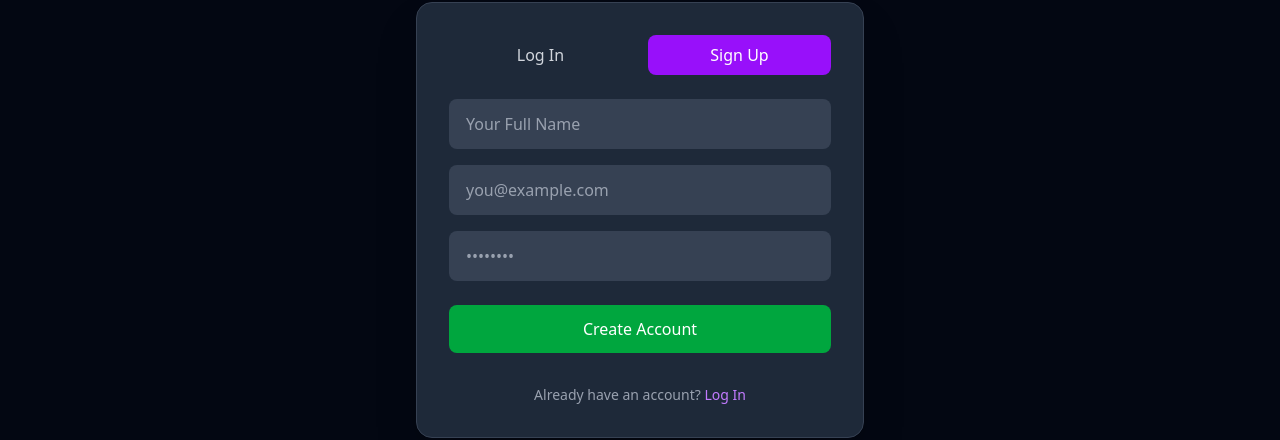
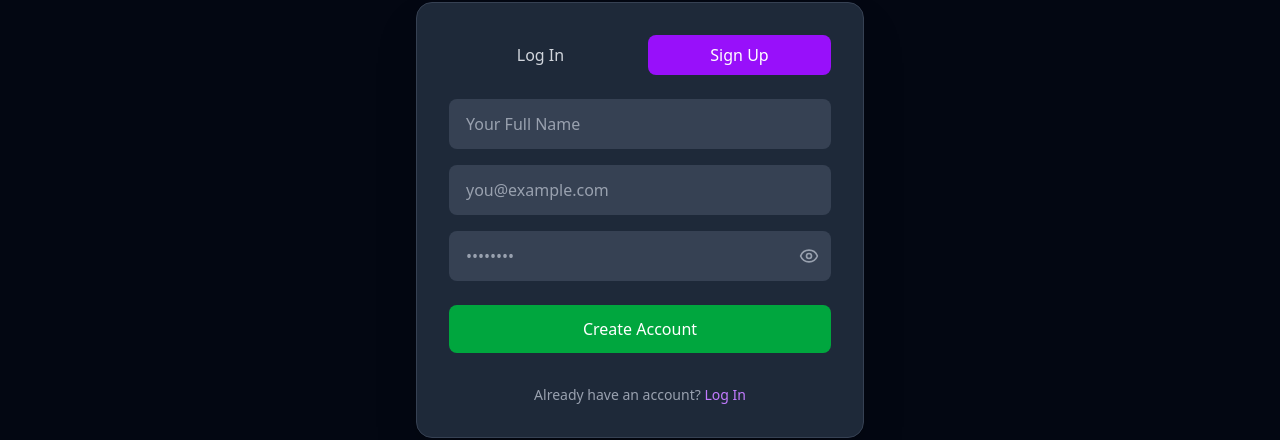
Before and after one commit to yb175/codeDrill, a React (Vite) app in the folder frontend/: page /signup-login in a window 1280 px wide. Both pictures are taken after a click on the button "Sign Up". Shown: the part 236-676 px from the top of the page. Built offline with nearby package versions, Linux system fonts and the light colour scheme.

Commit message:
Validations handled in frontend

```diff
--- a/frontend/package.json
+++ b/frontend/package.json
@@ -10,12 +10,15 @@
     "preview": "vite preview"
   },
   "dependencies": {
+    "@hookform/resolvers": "^5.2.2",
     "@tailwindcss/vite": "^4.1.16",
     "axios": "^1.13.1",
     "lucide-react": "^0.548.0",
     "react": "^19.1.1",
     "react-dom": "^19.1.1",
-    "react-router": "^7.9.4"
+    "react-hook-form": "^7.66.0",
+    "react-router": "^7.9.4",
+    "zod": "^4.1.12"
   },
   "devDependencies": {
     "@eslint/js": "^9.36.0",
--- a/frontend/src/components/login.jsx
+++ b/frontend/src/components/login.jsx
@@ -4,13 +4,18 @@ import { useState, useEffect } from "react";
 import { Eye, EyeOff } from "lucide-react";
 import ErrorToast from "../assets/errorToast";
 import axios from "axios";
-
+import { zodResolver} from "@hookform/resolvers/zod"
+import {z} from "zod" ;
+import { useForm } from "react-hook-form"
+const loginSchema = z.object({
+  email : z.string().email(),
+  password : z.string().min(8,"password should be min 8 character")
+})
 const LoginForm = ({ onToggleToSignup }) => {
-  const [email, setEmail] = useState("");
-  const [password, setPassword] = useState("");
   const [showPassword, setShowPassword] = useState(false);
   const [errorMessage, setErrorMessage] = useState("");
-  const loginRequest = async (email, password) => {
+  const { register, handleSubmit ,formState : { errors}} = useForm({resolver : zodResolver(loginSchema)})
+  const loginRequest = async ({email, password}) => {
     try {
       const response = await axios.post(
         "http://localhost:3000/user/login-with-password",
@@ -37,6 +42,7 @@ const LoginForm = ({ onToggleToSignup }) => {
       setErrorMessage(err?.response?.data?.message || "Try again later")
     }
   };
+   const onSubmit = async (data) => await loginRequest(data) ;
   return (
     <div className="min-h-screen w-full flex items-center justify-center ">
       {errorMessage && <ErrorToast message={errorMessage} setErrorMessage={setErrorMessage}></ErrorToast>}
@@ -53,30 +59,27 @@ const LoginForm = ({ onToggleToSignup }) => {
             Sign Up
           </button>
         </div>
-
+         <form onSubmit={handleSubmit(onSubmit)}>
         {/* Email Input */}
         <div className="mb-4">
-          <input
+          <input {...register("email")}
             type="email"
             id="email"
             placeholder="you@example.com"
             className="w-full px-4 py-3 rounded-lg bg-gray-700 text-gray-200 placeholder-gray-400 focus:outline-none focus:ring-2 focus:ring-purple-500 border border-transparent focus:border-purple-500 transition-colors duration-200"
-            value={email}
-            onChange={(e) => setEmail(e.target.value)}
           />
         </div>
-
+        {errors.email && <p className="text-red-400 text-sm mt-1">{errors.email.message}</p>}
         {/* Password Input */}
         <div className="mb-5 relative">
           {" "}
           {/* 1. Added 'relative' */}
           <input
+            {...register("password")}
             type={showPassword ? "text" : "password"}
             id="password"
             placeholder="User124@"
             className="w-full px-4 py-3 pr-12 rounded-lg bg-gray-700 text-gray-200 placeholder-gray-400 focus:outline-none focus:ring-2 focus:ring-purple-500 border border-transparent focus:border-purple-500 transition-colors duration-200" // 2. Added 'pr-12'
-            value={password}
-            onChange={(e) => setPassword(e.target.value)}
           />
           {/* 3. Added the toggle button */}
           <button
@@ -91,12 +94,12 @@ const LoginForm = ({ onToggleToSignup }) => {
             )}
           </button>
         </div>
-
+        {errors.password && <p className="text-red-400 text-sm mt-0.5">{errors.password.message}</p>}
         {/* Continue Button & Forgot Password */}
         <div className="flex flex-col sm:flex-row sm:items-center sm:justify-between mb-5 gap-3">
           <button
+          type="submit"
             className="w-full sm:w-auto flex-1 py-3 text-white bg-green-600 rounded-lg transition-all duration-300 hover:bg-green-700 focus:outline-none focus:ring-2 focus:ring-green-500"
-            onClick={() => loginRequest(email, password)}
           >
             Continue
           </button>
@@ -107,7 +110,7 @@ const LoginForm = ({ onToggleToSignup }) => {
             Forgot password?
           </a>
         </div>
-
+         </form>
         {/* Divider */}
         <div className="relative flex items-center justify-center my-6">
           <div className="absolute inset-0 flex items-center">
--- a/frontend/src/components/signup.jsx
+++ b/frontend/src/components/signup.jsx
@@ -1,8 +1,51 @@
-import React from 'react';
+import { useForm } from "react-hook-form";
+import { useState } from "react";
+import { Eye, EyeOff } from "lucide-react";
+import { z } from "zod";
+import { zodResolver } from "@hookform/resolvers/zod";
+
+const signupSchema = z.object({
+  name: z
+    .string()
+    .trim()
+    .min(3, { message: "Name must be at least 3 characters long" })
+    .max(50, { message: "Name must be less than 50 characters" }),
+  email: z
+    .string()
+    .trim()
+    .email({ message: "Please enter a valid email address" }),
+  password: z
+    .string()
+    .min(8, { message: "Password must be at least 8 characters long" })
+    .max(20, { message: "Password must be less than 20 characters" })
+    .regex(/[A-Z]/, {
+      message: "Password must contain at least one uppercase letter",
+    })
+    .regex(/[a-z]/, {
+      message: "Password must contain at least one lowercase letter",
+    })
+    .regex(/[0-9]/, { message: "Password must contain at least one number" })
+    .regex(/[@$!%*?&]/, {
+      message:
+        "Password must contain at least one special character (@, $, !, %, *, ?, &)",
+    }),
+});
 
 const SignupForm = ({ onToggleToLogin }) => {
+  const {
+    register,
+    handleSubmit,
+    formState: { errors },
+  } = useForm({
+    resolver: zodResolver(signupSchema),
+  });
+
+  const onSubmit = (data) => console.log(data);
+  const [showPassword, setShowPassword] = useState(false);
+
   return (
     <div className="bg-gray-800 bg-opacity-70 backdrop-filter backdrop-blur-lg rounded-2xl p-8 shadow-2xl w-full max-w-md border border-gray-700">
+      {/* Tabs */}
       <div className="flex mb-6">
         <button
           onClick={onToggleToLogin}
@@ -15,46 +58,91 @@ const SignupForm = ({ onToggleToLogin }) => {
         </button>
       </div>
 
+      {/* Form */}
+      <form onSubmit={handleSubmit(onSubmit)}>
+        {/* Name */}
         <div className="mb-4">
-        <label htmlFor="name" className="block text-gray-400 text-sm font-semibold mb-2 sr-only">Full Name</label>
           <input
             type="text"
-          id="name"
+            {...register("name")}
             placeholder="Your Full Name"
-          className="w-full px-4 py-3 rounded-lg bg-gray-700 text-gray-200 placeholder-gray-400 focus:outline-none focus:ring-2 focus:ring-purple-500 border border-transparent focus:border-purple-500 transition-colors duration-200"
+            className={`w-full px-4 py-3 rounded-lg bg-gray-700 text-gray-200 placeholder-gray-400 focus:outline-none focus:ring-2 ${
+              errors.name ? "focus:ring-red-500" : "focus:ring-purple-500"
+            } border border-transparent transition-colors duration-200`}
           />
+          {errors.name && (
+            <p className="text-red-400 text-sm mt-1">
+              {errors.name.message}
+            </p>
+          )}
         </div>
 
+        {/* Email */}
         <div className="mb-4">
-        <label htmlFor="signupEmail" className="block text-gray-400 text-sm font-semibold mb-2 sr-only">Email</label>
           <input
+            {...register("email")}
             type="email"
-          id="signupEmail"
             placeholder="you@example.com"
-          className="w-full px-4 py-3 rounded-lg bg-gray-700 text-gray-200 placeholder-gray-400 focus:outline-none focus:ring-2 focus:ring-purple-500 border border-transparent focus:border-purple-500 transition-colors duration-200"
+            className={`w-full px-4 py-3 rounded-lg bg-gray-700 text-gray-200 placeholder-gray-400 focus:outline-none focus:ring-2 ${
+              errors.email ? "focus:ring-red-500" : "focus:ring-purple-500"
+            } border border-transparent transition-colors duration-200`}
           />
+          {errors.email && (
+            <p className="text-red-400 text-sm mt-1">
+              {errors.email.message}
+            </p>
+          )}
         </div>
 
-      <div className="mb-6">
-        <label htmlFor="signupPassword" className="block text-gray-400 text-sm font-semibold mb-2 sr-only">Password</label>
+        {/* Password */}
+        <div className="mb-6 relative">
           <input
-          type="password"
-          id="signupPassword"
+            {...register("password")}
+            type={showPassword ? "text" : "password"}
             placeholder="••••••••"
-          className="w-full px-4 py-3 rounded-lg bg-gray-700 text-gray-200 placeholder-gray-400 focus:outline-none focus:ring-2 focus:ring-purple-500 border border-transparent focus:border-purple-500 transition-colors duration-200"
+            className={`w-full px-4 py-3 pr-12 rounded-lg bg-gray-700 text-gray-200 placeholder-gray-400 focus:outline-none focus:ring-2 ${
+              errors.password ? "focus:ring-red-500" : "focus:ring-purple-500"
+            } border border-transparent transition-colors duration-200`}
           />
+          <button
+            type="button"
+            onClick={() => setShowPassword(!showPassword)}
+            className="absolute inset-y-0 right-0 flex items-center justify-center px-3 text-gray-400 hover:text-gray-200 focus:outline-none"
+          >
+            {showPassword ? (
+              <EyeOff className="w-5 h-5" />
+            ) : (
+              <Eye className="w-5 h-5" />
+            )}
+          </button>
+          {errors.password && (
+            <p className="text-red-400 text-sm mt-1">
+              {errors.password.message}
+            </p>
+          )}
         </div>
 
+        {/* Submit */}
         <div className="mb-6">
-        <button className="w-full py-3 text-white bg-green-600 rounded-lg transition-all duration-300 hover:bg-green-700 focus:outline-none focus:ring-2 focus:ring-green-500">
+          <button
+            className="w-full py-3 text-white bg-green-600 rounded-lg transition-all duration-300 hover:bg-green-700 focus:outline-none focus:ring-2 focus:ring-green-500"
+            type="submit"
+          >
             Create Account
           </button>
         </div>
+      </form>
 
-      {/* --- Removed the "or" divider and social login buttons --- */}
-
+      {/* Footer */}
       <p className="mt-8 text-center text-gray-400 text-sm">
-        Already have an account? <a href="#" onClick={onToggleToLogin} className="text-purple-400 hover:underline">Log In</a>
+        Already have an account?{" "}
+        <a
+          href="#"
+          onClick={onToggleToLogin}
+          className="text-purple-400 hover:underline"
+        >
+          Log In
+        </a>
       </p>
     </div>
   );
```
Also changed, not shown: 1 other file (tests, documents, lock files or other folders). Lines whose indentation alone changed are shown as unchanged.
